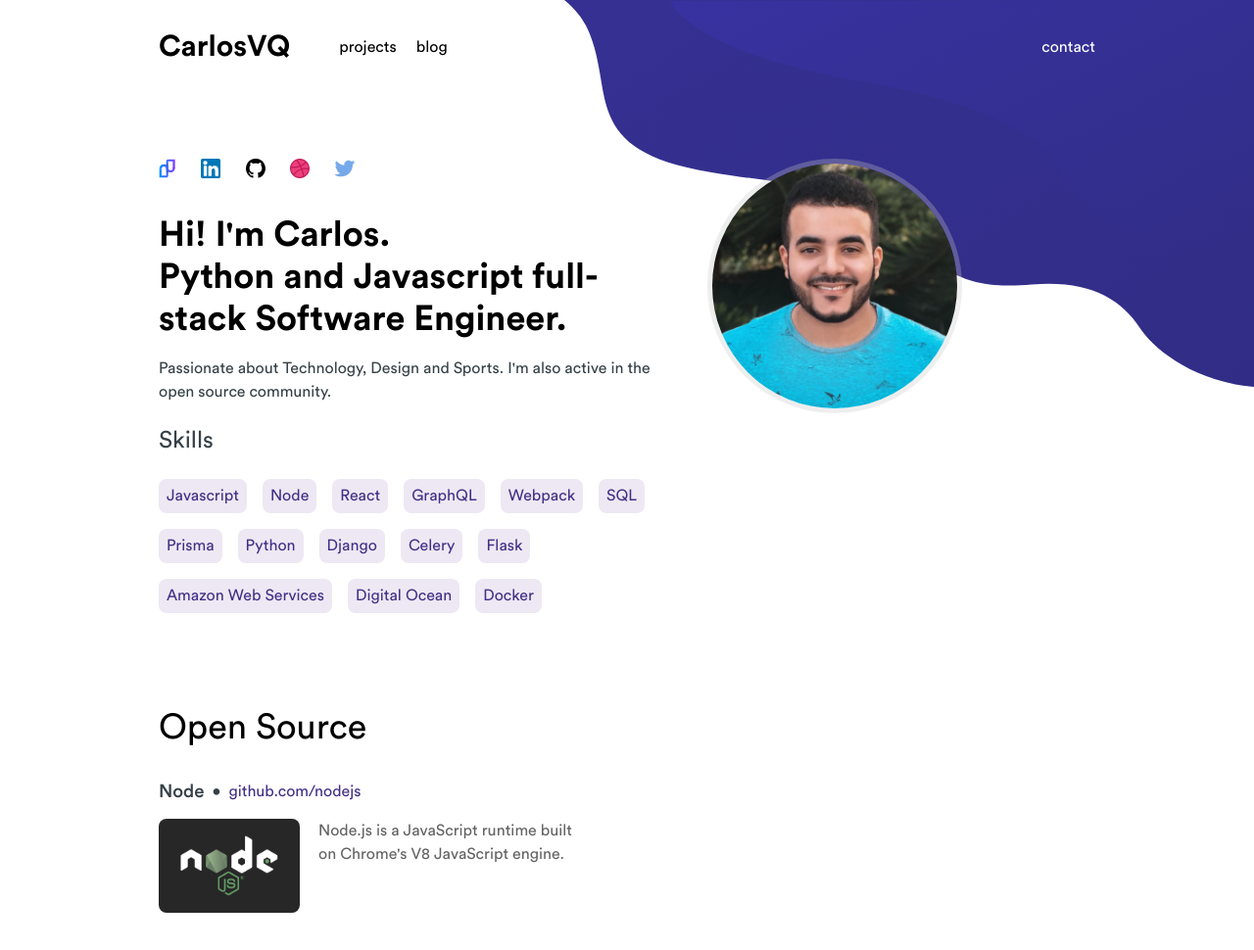
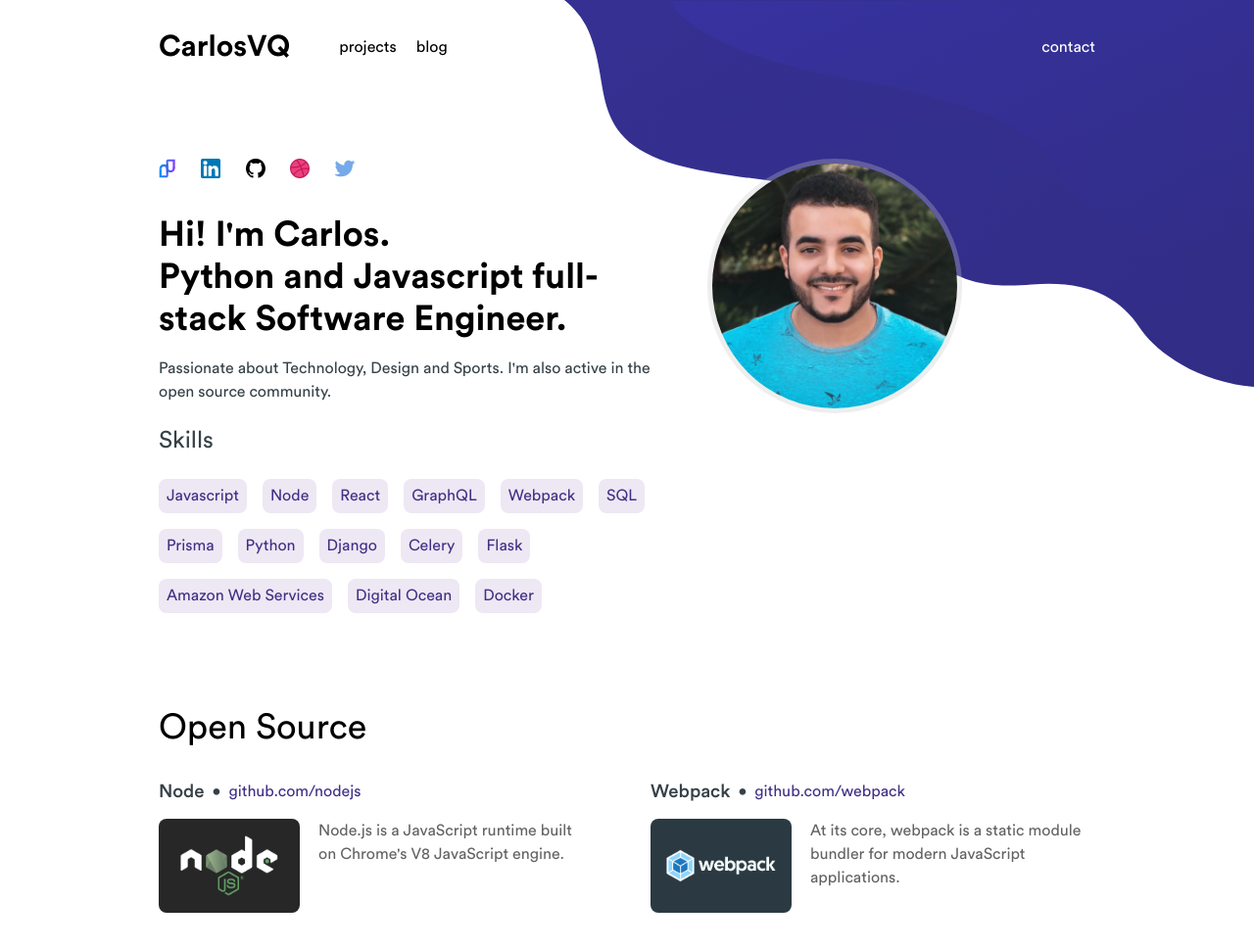
Before and after one commit to carlosvq/carlosvq.com, a Gatsby site: page / in a window 1280 px wide. Shown: the whole page at 98% size. Built offline with nearby package versions, Linux system fonts and the light colour scheme; Gatsby itself is replaced by a stand-in of ours.

Commit message:
Add webpack to open source

```diff
--- a/src/components/OpenSource.js
+++ b/src/components/OpenSource.js
@@ -2,6 +2,7 @@ import React from "react"
 import styled from "styled-components"
 
 import NODEJS from "../images/nodejs.png"
+import WEBPACK from "../images/webpack.png"
 
 const Wrapper = styled.div`
   display: grid;
@@ -101,6 +102,23 @@ const OpenSource = () => {
             engine.
           </div>
         </Project>
+
+        <Project>
+          <div className="title">
+            <h3>Webpack</h3>
+            <span style={{ margin: "0 8px" }}>•</span>
+            <span>
+              <a href="https://github.com/webpack">github.com/webpack</a>
+            </span>
+          </div>
+
+          <img src={WEBPACK} alt="webpack" className="featured-image" />
+
+          <div className="description">
+            At its core, webpack is a static module bundler for modern
+            JavaScript applications.
+          </div>
+        </Project>
       </ProjectsContainer>
     </Wrapper>
   )
```
Also changed, not shown: src/images/webpack.png (added).
